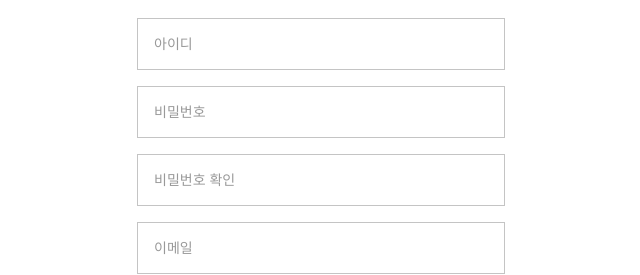
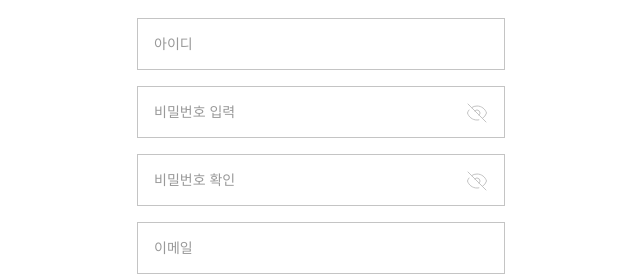
Before and after one commit to BCSDLab/KOALA_FRONT_END, a React (Create React App) app: page /auth/registerform in a window 1280 px wide. Shown: the part 320-595 px from the top of the page, without its empty margins (639-1279 px from the left). Built offline with nearby package versions, Linux system fonts and the light colour scheme.

Commit message:
[#5] chore : 비밀번호 입력 컴포넌트 적용 및 태그 수정

```diff
--- a/src/components/Auth/AuthMainForm.js
+++ b/src/components/Auth/AuthMainForm.js
@@ -2,28 +2,15 @@ import React from 'react';
 import styled from 'styled-components';
 import Switch from 'components/Shared/Switch';
 import StyledButton from 'components/Shared/Button';
+import PwdInput from 'components/Auth/PwdInput';
 import * as S from 'components/Auth/styles';
 
 const AuthForm = styled.div``;
 
-const EyeImg = styled.img`
-  position: absolute;
-  top: 31px;
-  left: 328px;
-  right: 0;
-`;
-
-const StyledPwd = styled.div`
-  position: relative;
-`;
-
 const AuthMainForm = () => (
   <AuthForm>
     <S.StyledInput autocomplete="username" name="username" placeholder="아이디 입력" />
-    <StyledPwd>
-      <S.StyledInput autoComplete="new-password" name="password" placeholder="비밀번호 입력" type="password" />
-      <EyeImg src="/asset/pwdEye.svg" alt="eye" />
-    </StyledPwd>
+    <PwdInput placeholder="비밀번호 입력" />
     <S.AutoLogin>
       <S.AutoLoginCheck>
         <Switch />
--- a/src/components/Auth/IdFindForm.js
+++ b/src/components/Auth/IdFindForm.js
@@ -14,7 +14,7 @@ const IdfindForm = () => {
       <IdfForm>
         <S.Title>아이디 찾기</S.Title>
         <S.StyledInput placeholder="이메일 입력"></S.StyledInput>
-        <AuthNumber></AuthNumber>
+        <AuthNumber />
       </IdfForm>
       <Button>다음</Button>
     </div>
--- a/src/components/Auth/PwdFindForm.js
+++ b/src/components/Auth/PwdFindForm.js
@@ -9,7 +9,7 @@ const PwdFindForm = () => {
       <S.Title>비밀번호</S.Title>
       <S.StyledInput placeholder="아이디 입력"></S.StyledInput>
       <S.StyledInput placeholder="이메일 입력"></S.StyledInput>
-      <AuthNumber></AuthNumber>
+      <AuthNumber />
       <Button>인증하기</Button>
     </div>
   );
--- a/src/components/Auth/RegisterForm.js
+++ b/src/components/Auth/RegisterForm.js
@@ -1,14 +1,26 @@
 import React from 'react';
+import styled from 'styled-components';
 import Button from 'components/Shared/Button';
 import * as S from 'components/Auth/styles';
+import PwdInput from 'components/Auth/PwdInput';
 
+const EyeImg = styled.img`
+  position: absolute;
+  top: 31px;
+  left: 328px;
+  right: 0;
+`;
+
+const StyledPwd = styled.div`
+  position: relative;
+`;
 const RegisterForm = () => {
   return (
     <div>
       <S.Title>회원가입</S.Title>
       <S.StyledInput placeholder="아이디"></S.StyledInput>
-      <S.StyledInput placeholder="비밀번호"></S.StyledInput>
-      <S.StyledInput placeholder="비밀번호 확인"></S.StyledInput>
+      <PwdInput placeholder="비밀번호 입력" />
+      <PwdInput placeholder="비밀번호 확인" />
       <S.StyledInput placeholder="이메일"></S.StyledInput>
       <S.StyledInput placeholder="닉네임"></S.StyledInput>
       <Button>다음</Button>
```
